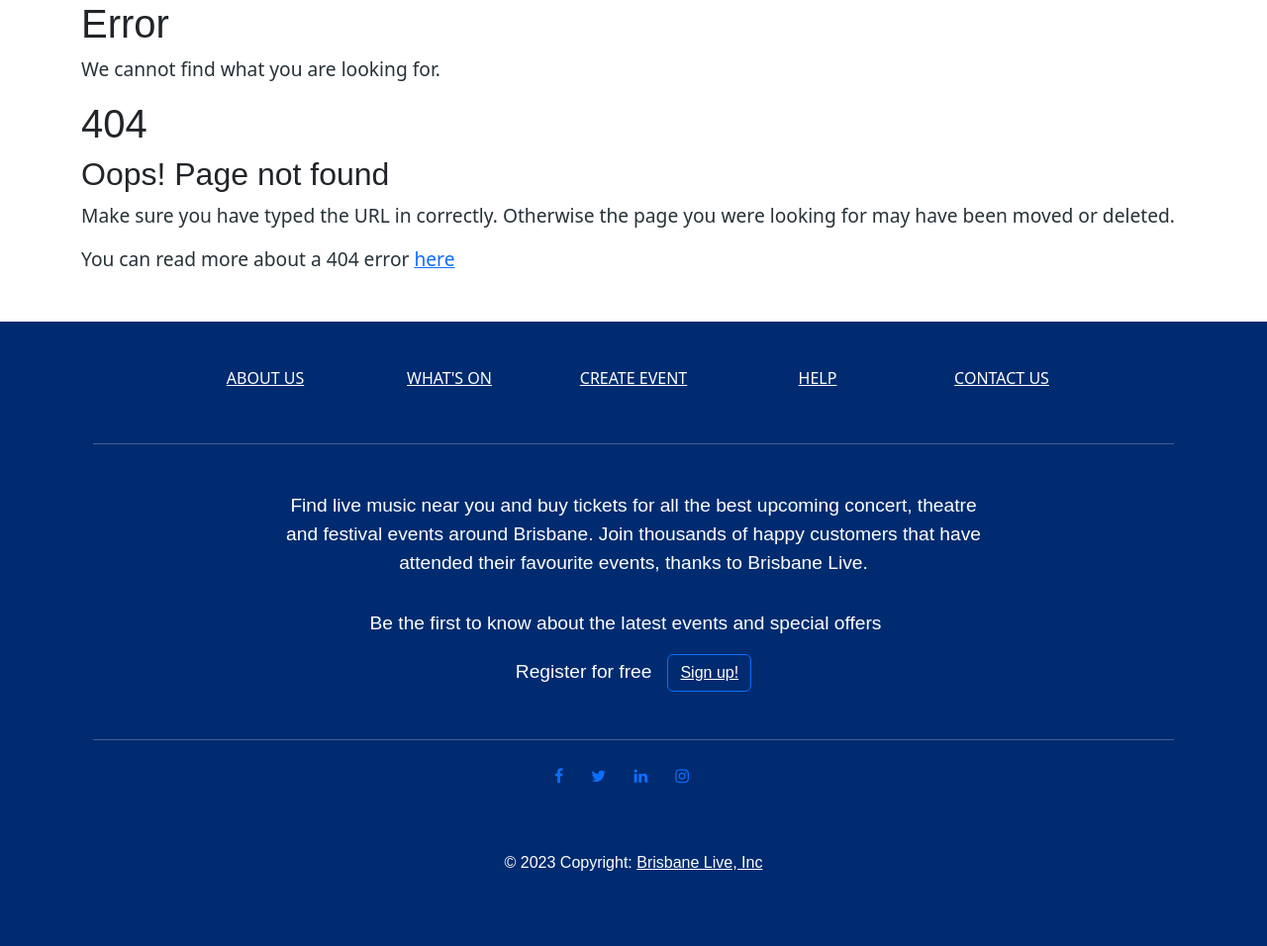
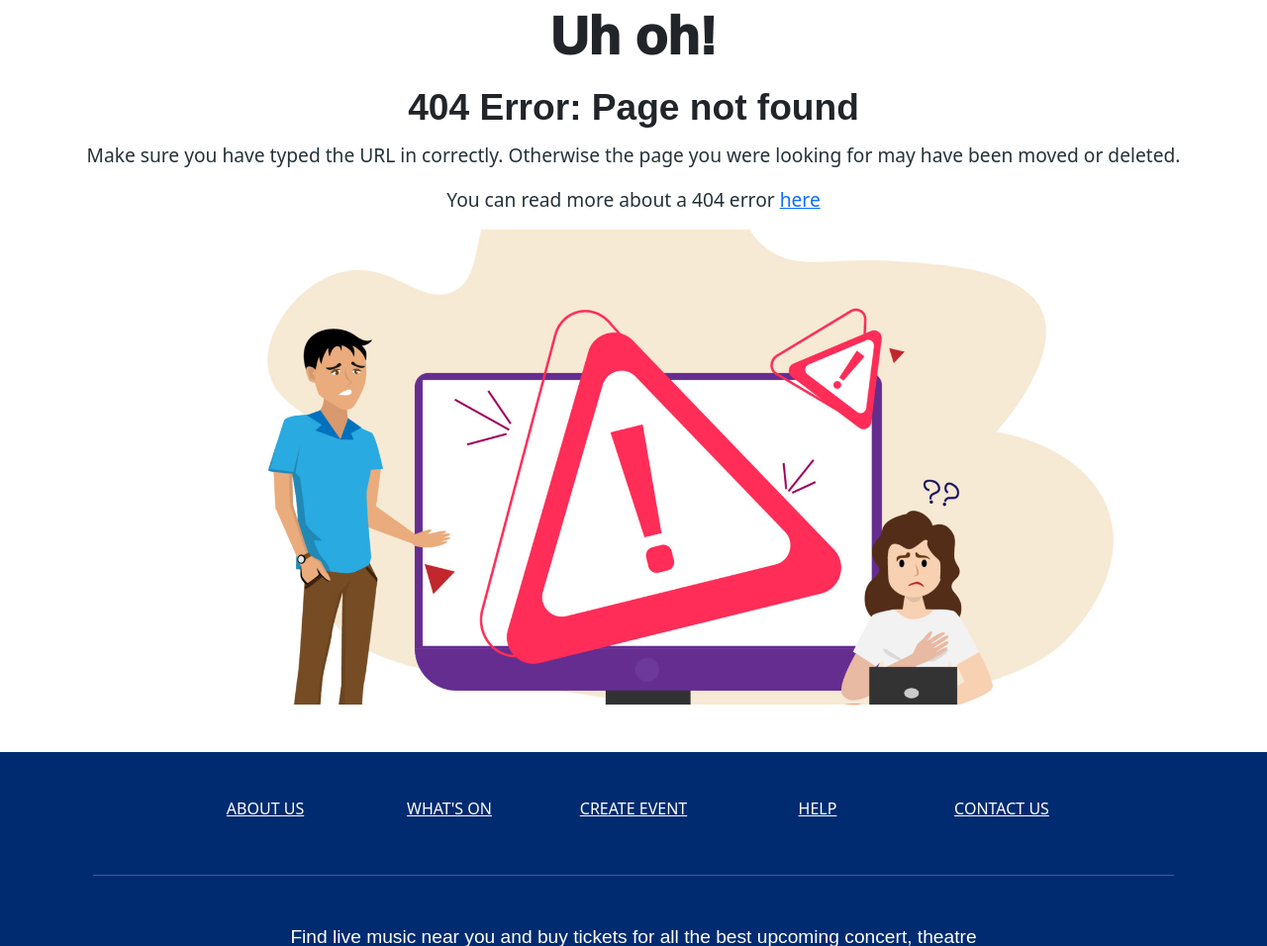
Before and after one commit to adambona/a3_group6, a Flask app: page /create-event.html in a window 1280 px wide; the page is wider, and only the part inside the window is pictured. Shown: the part 152-1108 px from the top of that part at 99% size. Before the commit the page ends 1032 px from the top of that part, so only its background shows below. Run offline with Flask 3, Linux system fonts and the light colour scheme; some libraries are stand-ins or nearby versions.

Commit message:
Improved error page UI and style

```diff
--- a/website/static/CSS/style.css
+++ b/website/static/CSS/style.css
@@ -559,3 +559,15 @@ html {
 .login-heading {
   font-weight: 350;
 }
+
+.error-h1 {
+  font-weight: 1000;
+  font-size: calc(2.6rem + 0.9vw) ;
+  line-height: 1.4em;
+}
+
+.error-h2 {
+  font-weight: 600;
+  font-size: calc(1.6rem + 0.9vw) ;
+  line-height: 1.4em;
+}
--- a/website/templates/error.html
+++ b/website/templates/error.html
@@ -4,22 +4,24 @@
 {% block content %}
 
 <div class="container">
-    <h1>Error</h1>
-    <p>We cannot find what you are looking for.</p>
+    <h1 class="text-center error-h1">Uh oh!</h1>
     {% if error==404 %}
-    <h1>404</h1>
-    <h2>Oops! Page not found</h2>
-    <p>Make sure you have typed the URL in correctly. Otherwise the page you were looking for may have been moved or deleted.</p>
-    <p>You can read more about a 404 error <a href="https://en.wikipedia.org/wiki/HTTP_404">here</a></p>
+    <h2 class="text-center error-h2">404 Error: Page not found</h2>
+    <p class="text-center">Make sure you have typed the URL in correctly. Otherwise the page you were looking for may have been moved or deleted.</p>
+    <p class="text-center">You can read more about a 404 error <a href="https://en.wikipedia.org/wiki/HTTP_404">here</a></p>
     {% elif error==500 %}
-    <h1>500</h1>
-    <h2>Oops! An internal server error occured</h2>
-    <p>Try refreshing the page or try again later.</p>
-    <p>If the problem persists please report your problem to our team and we will try and help you.</p>
-    <p>You can read more about a 500 error <a href="https://en.wikipedia.org/wiki/List_of_HTTP_status_codes#5xx_server_errors">here</a></p>
+    <h2 class="text-center">500 Error: An internal server error occured</h2>
+    <p class="text-center">Try refreshing the page or try again later.</p>
+    <p class="text-center">If the problem persists please report your problem to our team and we will try and help you.</p>
+    <p class="text-center">You can read more about a 500 error <a href="https://en.wikipedia.org/wiki/List_of_HTTP_status_codes#5xx_server_errors">here</a></p>
     {% else %}
-    <p>Oops! An error occured. Please try again later.</p>
+    <p class="text-center">An error occured. Please try again later.</p>
     {% endif %}
+
+    <div class="image-container text-center">
+        <img src="../static/image/error_img.jpg" alt="Error warning image">
+    </div>
 </div>
 
+
 {% endblock %}
```
Also changed, not shown: website/static/image/error_img.jpg (added).
